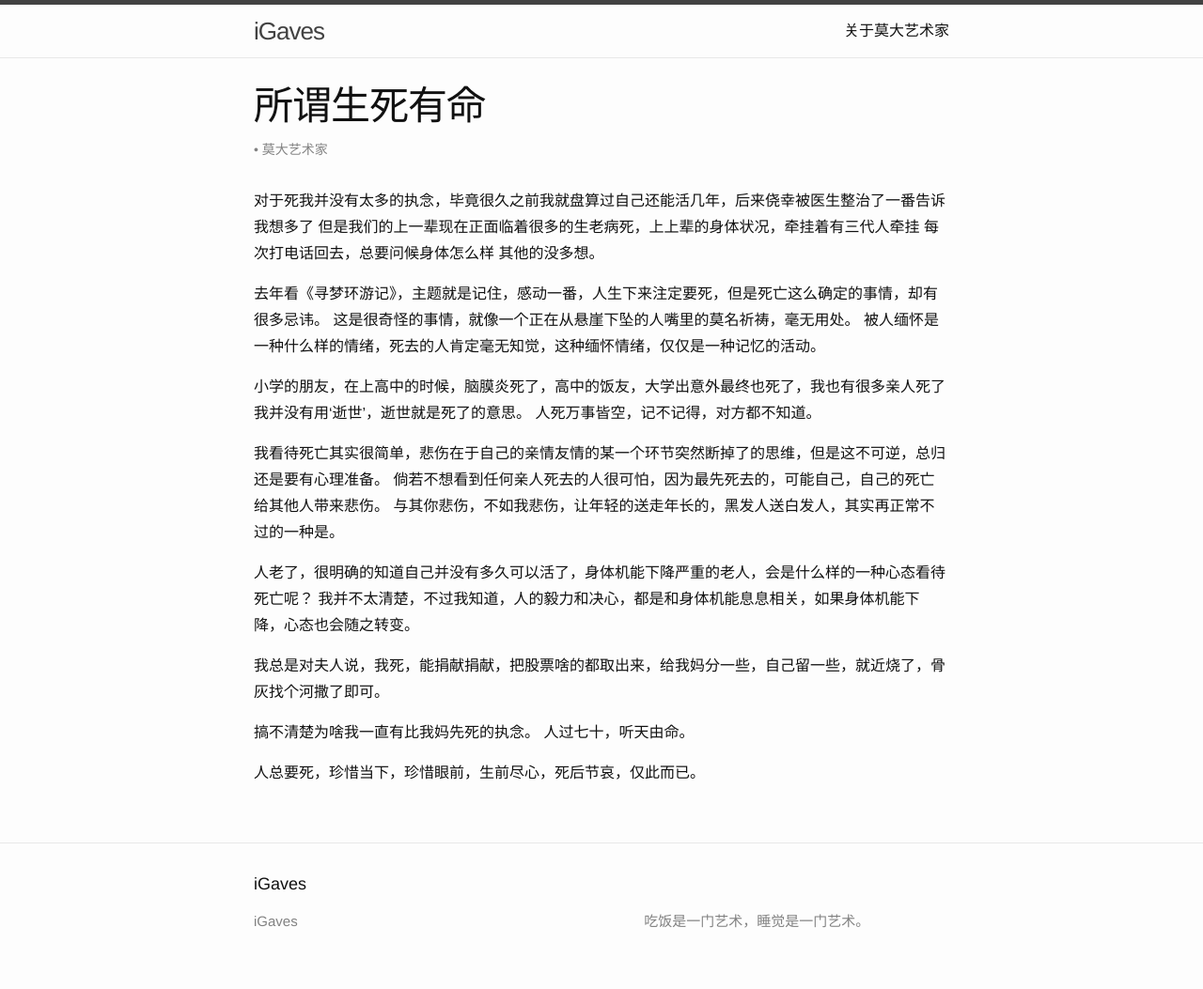
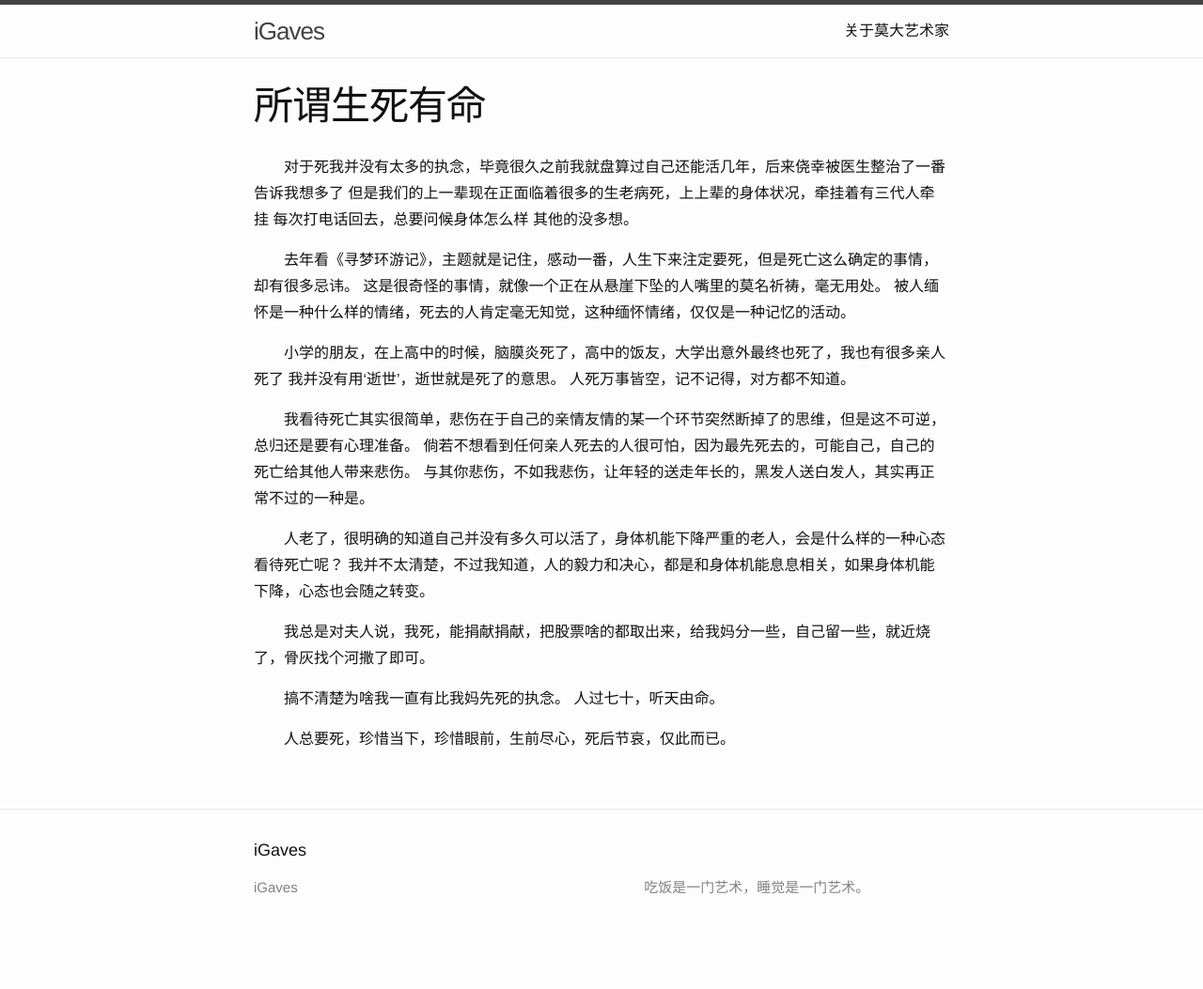
Before and after one commit to igaves/b, a Jekyll site: the page built from _posts/daily2018/2018-03-16-daliy-0301.markdown, in a window 1280 px wide. Shown: the whole page at 94% size. Built offline with Jekyll 4.4.1, drawn with Linux system fonts in a browser that asks for light colours; after the commit the page ends 1017 px from its top, so only the background shows below that.

Commit message:
change cscc

```diff
--- a/_layouts/post.html
+++ b/_layouts/post.html
@@ -5,7 +5,6 @@
 
   <header class="post-header">
     <h1 class="post-title" itemprop="name headline">{{ page.title }}</h1>
-    <p class="post-meta"><time datetime="{{ page.date | date_to_xmlschema }}" itemprop="datePublished">{{ post.date | date: "%m月%d, %Y" }}</time>{% if page.author %} • <span itemprop="author" itemscope itemtype="http://schema.org/Person"><span itemprop="name">{{ page.author }}</span></span>{% endif %}</p>
   </header>
 
   <div class="post-content" itemprop="articleBody">
--- a/_posts/daily2018/2018-03-16-daliy-0301.markdown
+++ b/_posts/daily2018/2018-03-16-daliy-0301.markdown
@@ -5,6 +5,7 @@
 categories: daily2018
 author: 莫大艺术家
 ---
+
 对于死我并没有太多的执念，毕竟很久之前我就盘算过自己还能活几年，后来侥幸被医生整治了一番告诉我想多了
 但是我们的上一辈现在正面临着很多的生老病死，上上辈的身体状况，牵挂着有三代人牵挂
 每次打电话回去，总要问候身体怎么样
--- a/_sass/_layout.scss
+++ b/_sass/_layout.scss
@@ -241,5 +241,6 @@
     }
     p{
         line-height:1.75;
+        text-indent: 2rem;
     }
 }
```
